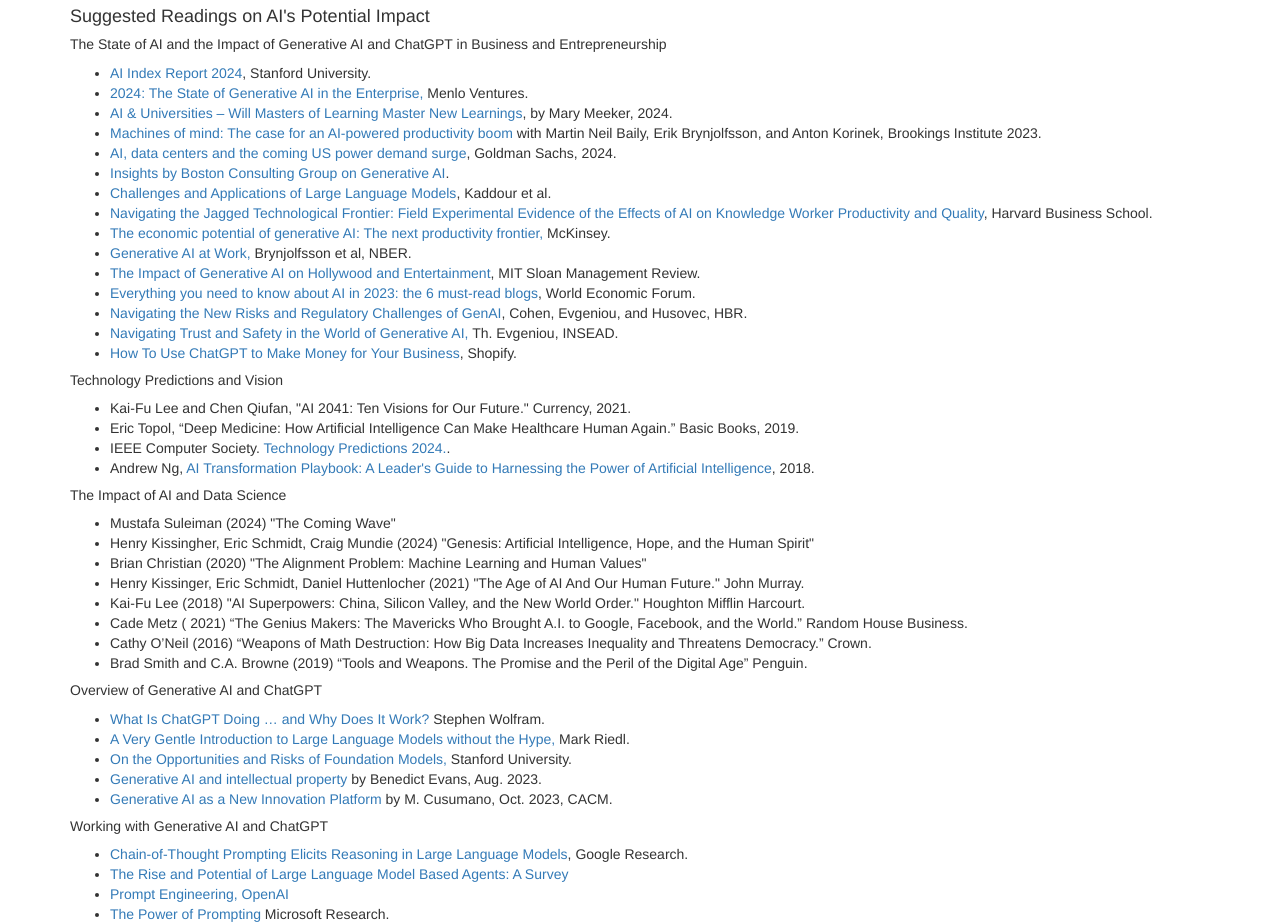
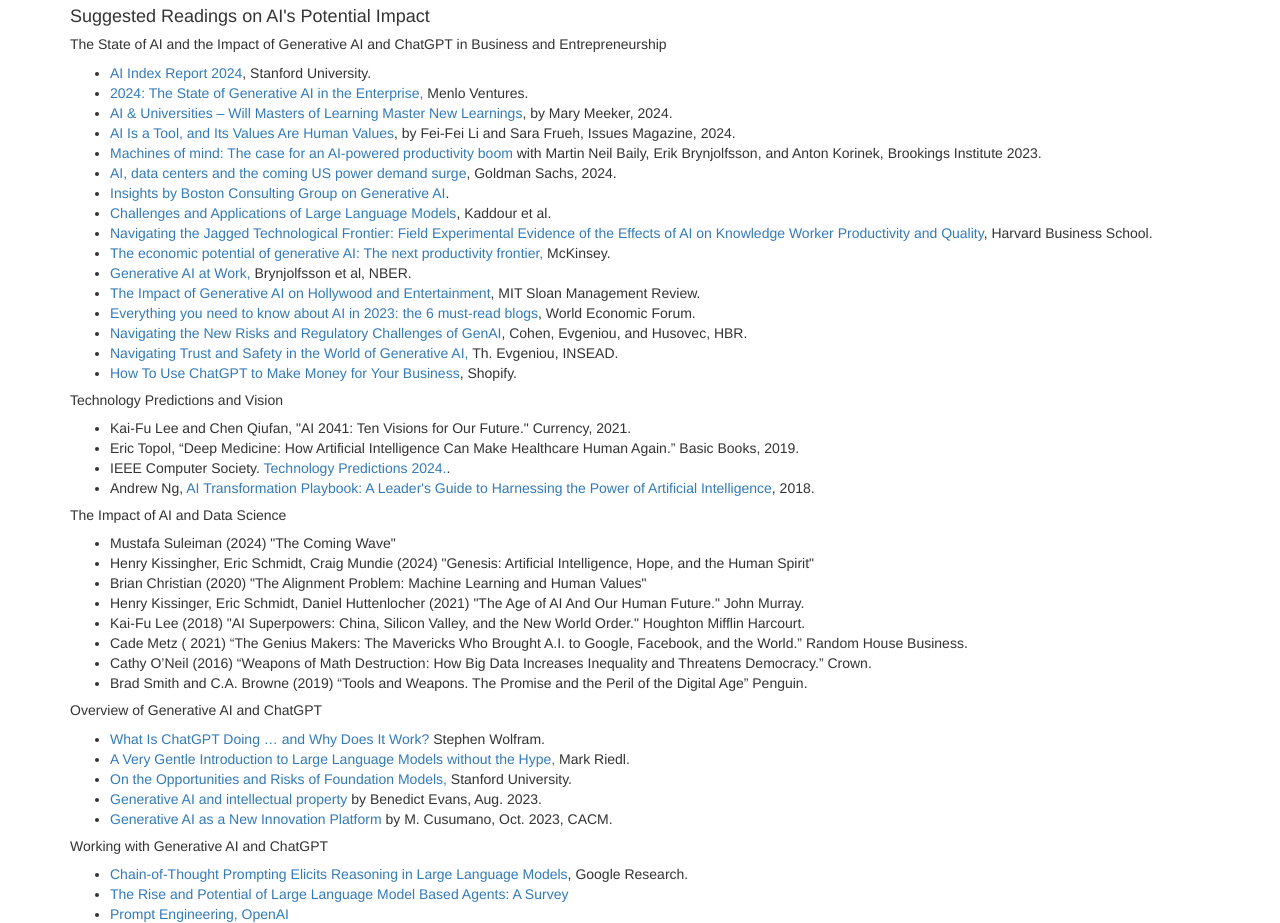
Before and after one commit to dikaiakos/mai622, a website: page resources.html in a window 1280 px wide. Shown: the part 1411-2334 px from the top of the page. Drawn offline with nearby package versions, Linux system fonts and the light colour scheme.

Commit message:
more resources

```diff
--- a/resources.html
+++ b/resources.html
@@ -244,6 +244,7 @@
         <li><a href="https://aiindex.stanford.edu/report/" target="_blank">AI Index Report 2024</a>, Stanford University.</li>
         <li><a href="https://menlovc.com/2024-the-state-of-generative-ai-in-the-enterprise/" target="_blank">2024: The State of Generative AI in the Enterprise,</a> Menlo Ventures.</li>
         <li><a href="https://www.bondcap.com/report/pdf/AI_Education.pdf" target="_blank">AI & Universities – Will Masters of Learning Master New Learnings</a>, by Mary Meeker, 2024.</li>
+        <li><a href="https://issues.org/interview-godmother-ai-fei-fei-li/" target="_blank">AI Is a Tool, and Its Values Are Human Values</a>, by Fei-Fei Li and Sara Frueh, Issues Magazine, 2024.</li>
         <li><a href="https://www.brookings.edu/articles/machines-of-mind-the-case-for-an-ai-powered-productivity-boom/" target="_blank">Machines of mind: The case for an AI-powered productivity boom</a>
             with Martin Neil Baily, Erik Brynjolfsson, and Anton Korinek, Brookings Institute 2023.</li>
         <li><a href="https://www.goldmansachs.com/pdfs/insights/pages/generational-growth-ai-data-centers-and-the-coming-us-power-surge/report.pdf" target="_blank">AI, data centers and the coming US power demand surge</a>, Goldman Sachs, 2024.</li>
```
